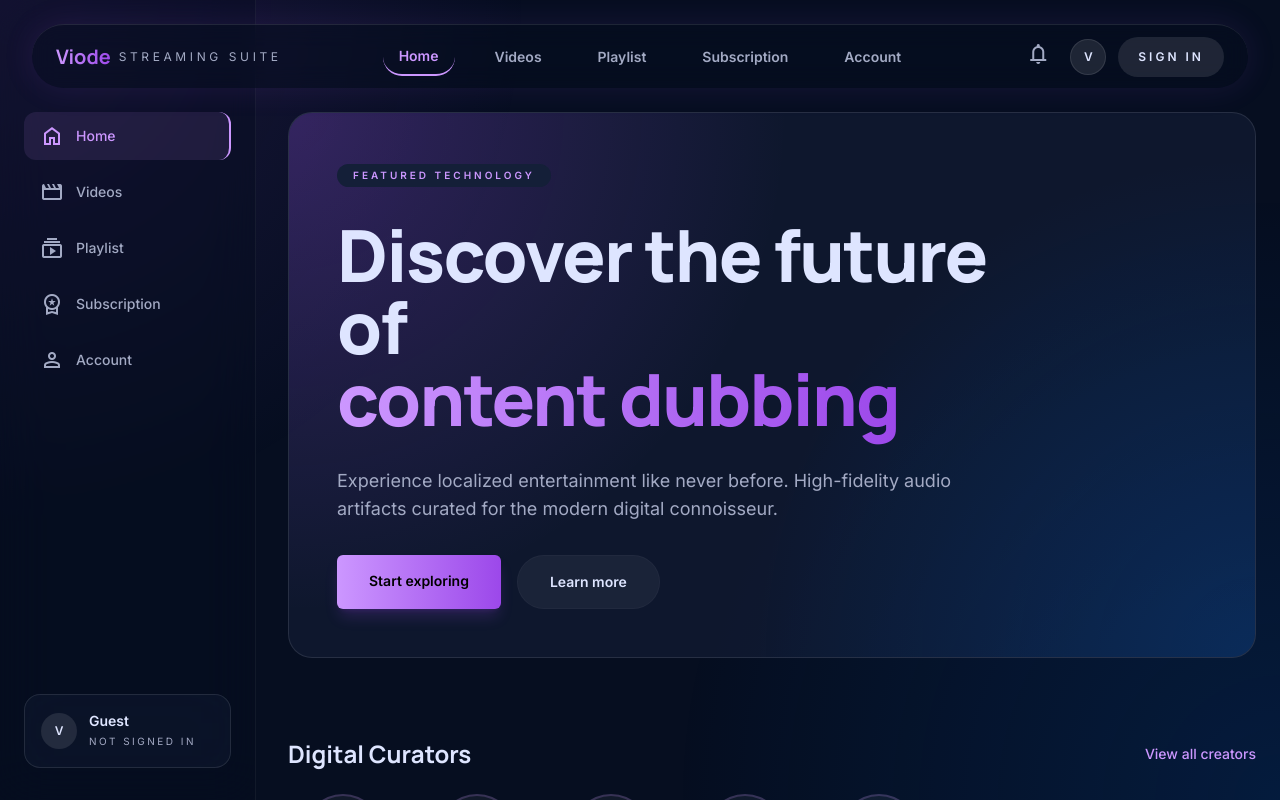
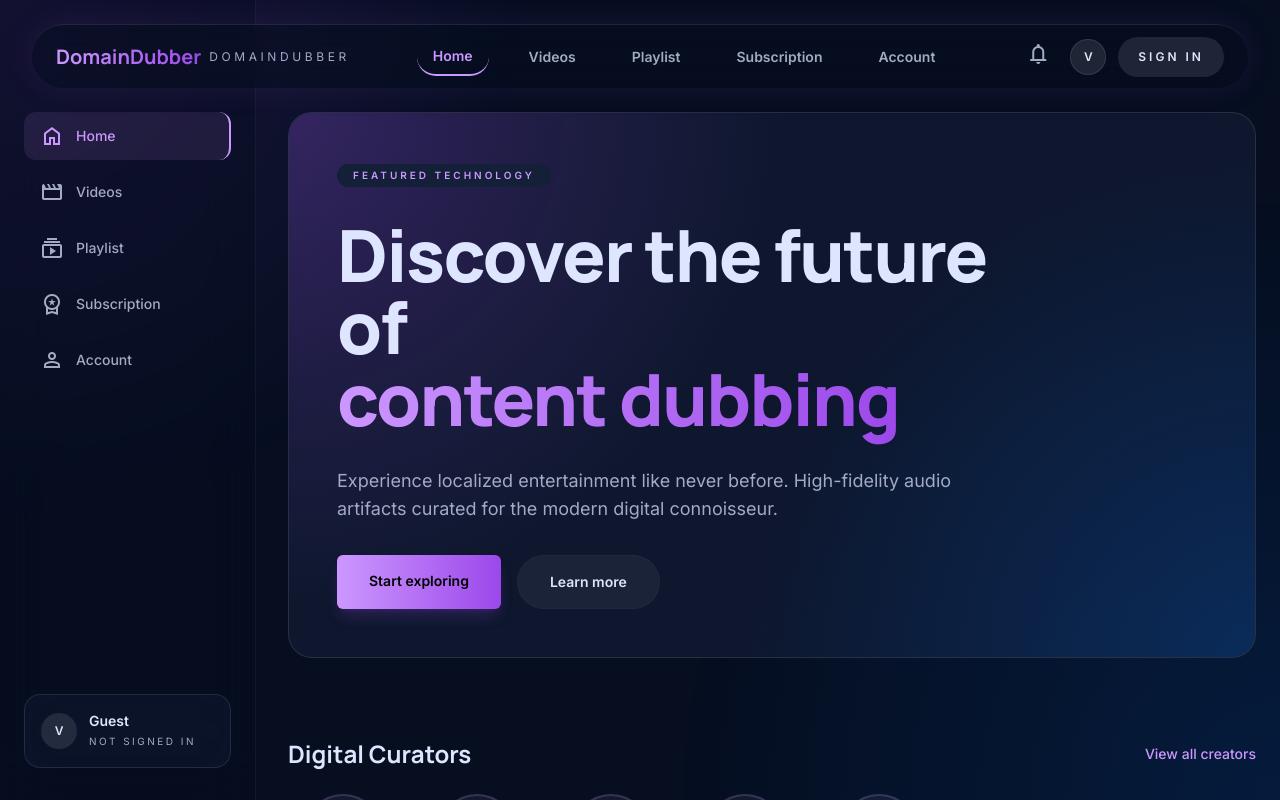
Before and after one commit to dubbedgroup-APS/anime-website, a React (Vite) app in the folder client/: page / in a window 1280 px wide. Shown: the top 800 px of the page. Built offline with nearby package versions, Linux system fonts and the light colour scheme; no server answers.

Commit message:
Update AppShell.jsx

```diff
--- a/client/src/layouts/AppShell.jsx
+++ b/client/src/layouts/AppShell.jsx
@@ -35,10 +35,10 @@ const AppShell = ({ children }) => {
       <header className="fixed left-0 right-0 top-0 z-50 mx-auto mt-6 flex h-16 w-[95%] max-w-7xl items-center justify-between rounded-full border-t border-white/10 bg-surface/40 px-6 shadow-halo backdrop-blur-md">
         <div className="flex items-center gap-2">
           <NavLink to="/" className="font-headline text-xl font-bold text-gradient">
-            Viode
+            DomainDubber
           </NavLink>
           <span className="hidden text-xs uppercase tracking-[0.3em] text-on-surface-variant md:inline">
-            Streaming Suite
+            DomainDubber
           </span>
         </div>
 
```
